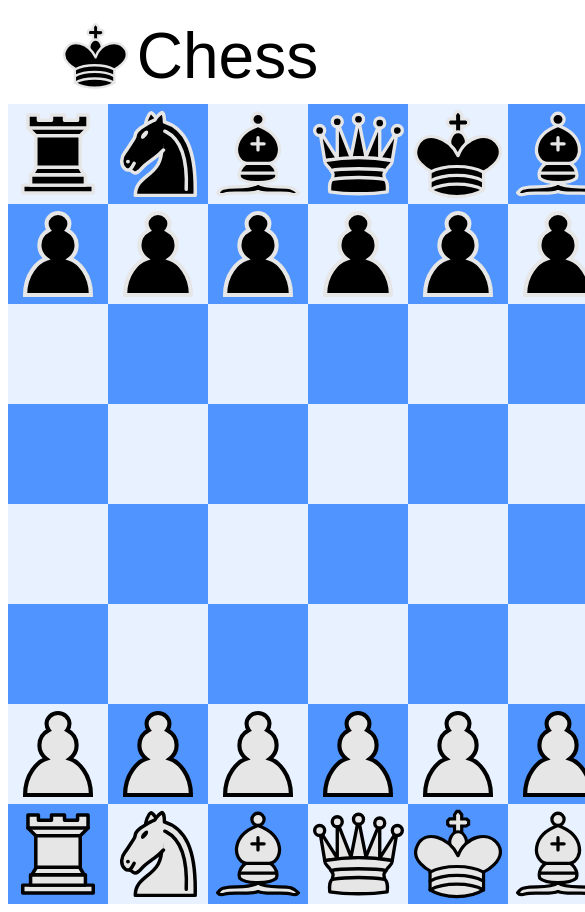
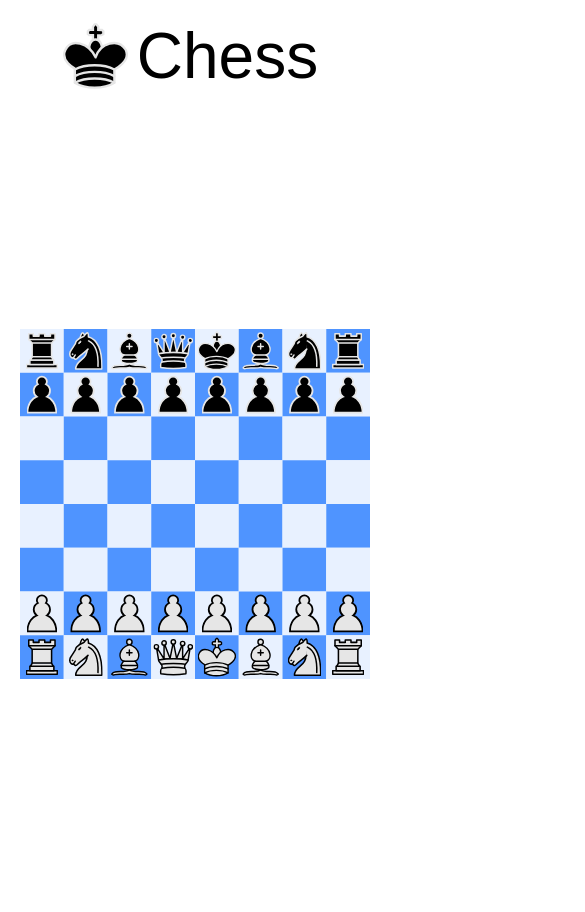
Before and after one commit to CHRISO1503/chess, a React (Vite) app in the folder frontend/: page /overtheboard in a window 390 px wide. Shown: the top 912 px of the page, 585 px wide, since content can reach past the window. Built offline with nearby package versions, Linux system fonts and the light colour scheme.

Commit message:
Scaled board with window width (experimental)

```diff
--- a/frontend/src/appSettings.ts
+++ b/frontend/src/appSettings.ts
@@ -1 +1 @@
-export const deployed = true;
+export const deployed = false;
--- a/frontend/src/components/game/game.tsx
+++ b/frontend/src/components/game/game.tsx
@@ -1,5 +1,4 @@
-import { useEffect, useState } from "react";
-import { Socket } from "socket.io-client";
+import useWindowDimensions from "../../getWindowDimensions";
 import Board from "./board";
 import GameLogic from "./gameLogic";
 import Pieces from "./pieces";
@@ -103,24 +102,29 @@ export default function Game({
     passant: { passantable: boolean; at: number };
     setPassant: (value: { passantable: boolean; at: number }) => void;
 }) {
+    const { height, width } = useWindowDimensions();
+
     return (
         <>
             <div
                 style={{
                     display: "flex",
                     justifyContent: "center",
-                    minWidth: tileWidth * 8,
+                    transform:
+                        width > tileWidth * 8
+                            ? "scale(1)"
+                            : `scale(${width / (tileWidth * 8) - 0.05})`,
                 }}
             >
-                <div style={{ position: "absolute" }}>
+                <div>
                     <Board />
                 </div>
-                <div style={{ position: "absolute" }}>
+                <div style={{ marginLeft: -tileWidth * 8 }}>
                     <Pieces
                         boardMap={boardFlipped ? flipBoard(boardMap) : boardMap}
                     />
                 </div>
-                <div style={{ position: "absolute" }}>
+                <div style={{ marginLeft: -tileWidth * 8 }}>
                     <GameLogic
                         moveMap={moveMap}
                         setMoveMap={setMoveMap}
--- a/frontend/src/components/header.tsx
+++ b/frontend/src/components/header.tsx
@@ -1,8 +1,10 @@
 import { useNavigate } from "react-router-dom";
 import { tileWidth } from "./game/game";
 import blackKing from "../assets/pieces/b_king_svg_NoShadow.svg";
+import useWindowDimensions from "../getWindowDimensions";
 
 export default function Header() {
+    const { width, height } = useWindowDimensions();
     const navigate = useNavigate();
     return (
         <div
--- a/frontend/src/components/lobbyMenu.tsx
+++ b/frontend/src/components/lobbyMenu.tsx
@@ -40,7 +40,7 @@ export default function LobbyMenu({
     const [lobbyList, setLobbyList] = useState([] as Lobby[]);
     const [requirePassword, setRequirePassword] = useState(false);
     const [awaitingChallenger, setAwaitingChallenger] = useState(false);
-    const [connected, setConnected] = useState(true);
+    const [connected, setConnected] = useState(false);
 
     // Connect to server
     useEffect(() => {
@@ -134,7 +134,10 @@ export default function LobbyMenu({
             ) : connected ? (
                 <></>
             ) : (
-                <div>Could not reach server</div>
+                <div>
+                    Could not reach server. Please try again in a couple of
+                    minutes.
+                </div>
             )}
         </>
     );
--- /dev/null
+++ b/frontend/src/getWindowDimensions.ts
@@ -0,0 +1,26 @@
+import { useState, useEffect } from "react";
+
+function getWindowDimensions() {
+    const { innerWidth: width, innerHeight: height } = window;
+    return {
+        width,
+        height,
+    };
+}
+
+export default function useWindowDimensions() {
+    const [windowDimensions, setWindowDimensions] = useState(
+        getWindowDimensions()
+    );
+
+    useEffect(() => {
+        function handleResize() {
+            setWindowDimensions(getWindowDimensions());
+        }
+
+        window.addEventListener("resize", handleResize);
+        return () => window.removeEventListener("resize", handleResize);
+    });
+
+    return windowDimensions;
+}
```
